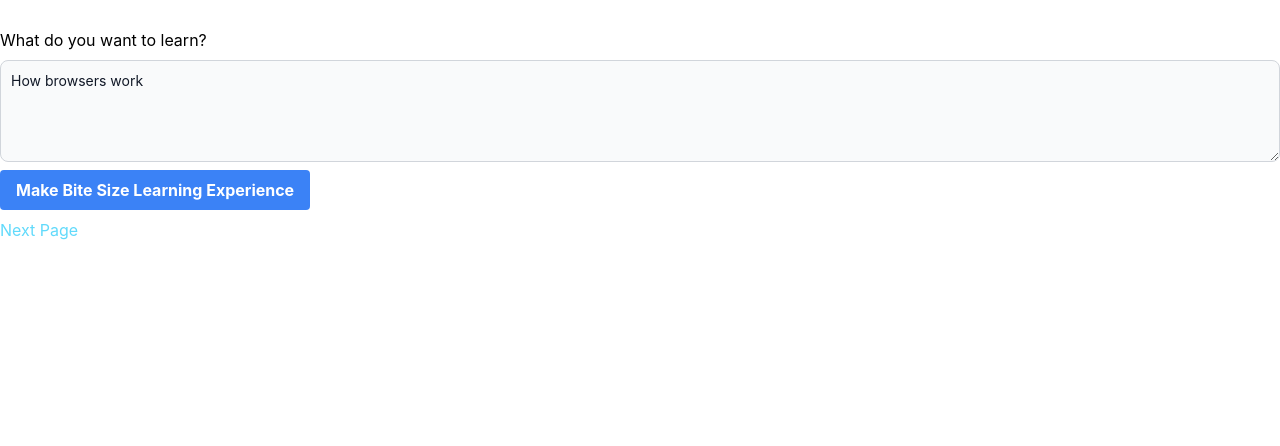
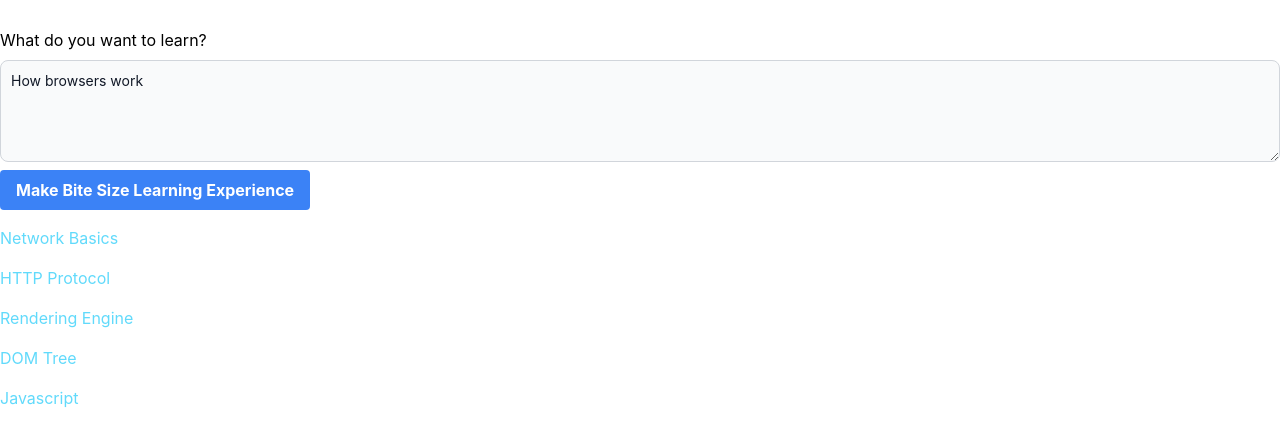
Before and after one commit to nathandalal/learning-bites, a React (Create React App) app in the folder src/frontend/: page / in a window 1280 px wide. Shown: the top 446 px of the page. Built offline with nearby package versions, Linux system fonts and the light colour scheme.

Commit message:
make api generate curriculum elements v0

```diff
--- a/src/frontend/src/App.tsx
+++ b/src/frontend/src/App.tsx
@@ -8,7 +8,7 @@ const App = () => (
     <BrowserRouter>
     <Switch>
       <Route path="/" exact component={HomePage} />
-      <Route path="/curriculum" exact component={Curriculum} />
+      <Route path="/curriculum/:milestone" exact component={Curriculum} />
     </Switch>
   </BrowserRouter>
 );
--- a/src/frontend/src/pages/Curriculum/index.tsx
+++ b/src/frontend/src/pages/Curriculum/index.tsx
@@ -1,17 +1,17 @@
-import React, { useEffect } from "react";
+import React, { useState, useEffect } from "react";
 
 import logo from '../../logo.svg';
 import './style.css';
-import { Link } from 'react-router-dom';
+import { Link, useParams } from 'react-router-dom';
 
-import React, { useState, useEffect } from "react";
 import axiosClient from '../../utils/axiosClient';
 import Sidebar from "../../components/Sidebar";
 
 
 
 export function Curriculum() {
-   const [learningAnswerText, setLearningAnswerText] = useState("");
+  const { milestone } = useParams<{ milestone: string }>();
+  const [learningAnswerText, setLearningAnswerText] = useState("");
 
    const onSubmit = async () => {
      await axiosClient({
@@ -27,7 +27,7 @@ export function Curriculum() {
    return (
      <div className="container mx-auto py-5">
        <p className="py-2">
-         Here is a curriculum tailored to your learning needs.
+         You're learning about the following topic: {milestone}
        </p>
 
        <h3 className="py-2">
--- a/src/frontend/src/pages/Home/index.tsx
+++ b/src/frontend/src/pages/Home/index.tsx
@@ -8,7 +8,7 @@ import axiosClient from "../../utils/axiosClient";
 
 export function HomePage() {
   const [learningAnswerText, setLearningAnswerText] = useState("How browsers work");
-  const [rawResponse, setRawResponse] = useState("")
+  const [response, setResponse] = useState(null)
 
   const onSubmit = async () => {
     if (!learningAnswerText) {
@@ -22,8 +22,21 @@ export function HomePage() {
         topic: learningAnswerText,
       },
       data: {},
-    }).then(data => setRawResponse(JSON.stringify(data)) )
+    }).then(({data}) => {
+      setResponse(data);
+      console.log(data)
+      } )
   }
+
+  const milestones = [
+    "Network Basics",
+    "HTTP Protocol",
+    "Rendering Engine",
+    "DOM Tree",
+    "Javascript",
+  ]
+
+  console.log(response)
 
   return (
     <div className="container mx-auto py-5">
@@ -43,14 +56,14 @@ export function HomePage() {
       </button>
 
       <div>
-        <Link to="/curriculum" className="App-link">
-          Next Page
+      {milestones.map((milestone) => (
+        <p className="py-2" key={milestone}>
+        <Link to={`/curriculum/${milestone}`} className="App-link">
+          {milestone}
         </Link>
+        </p>
+        ))}
       </div>
-
-      <p className="py-6">
-        {rawResponse}
-      </p>
     </div>
   );
 }
```
